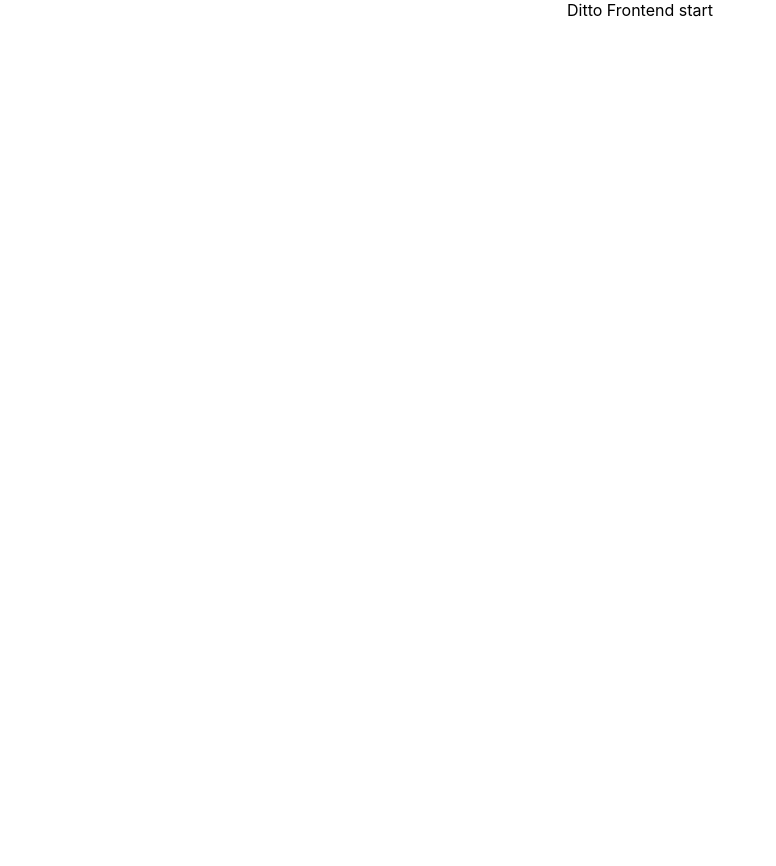
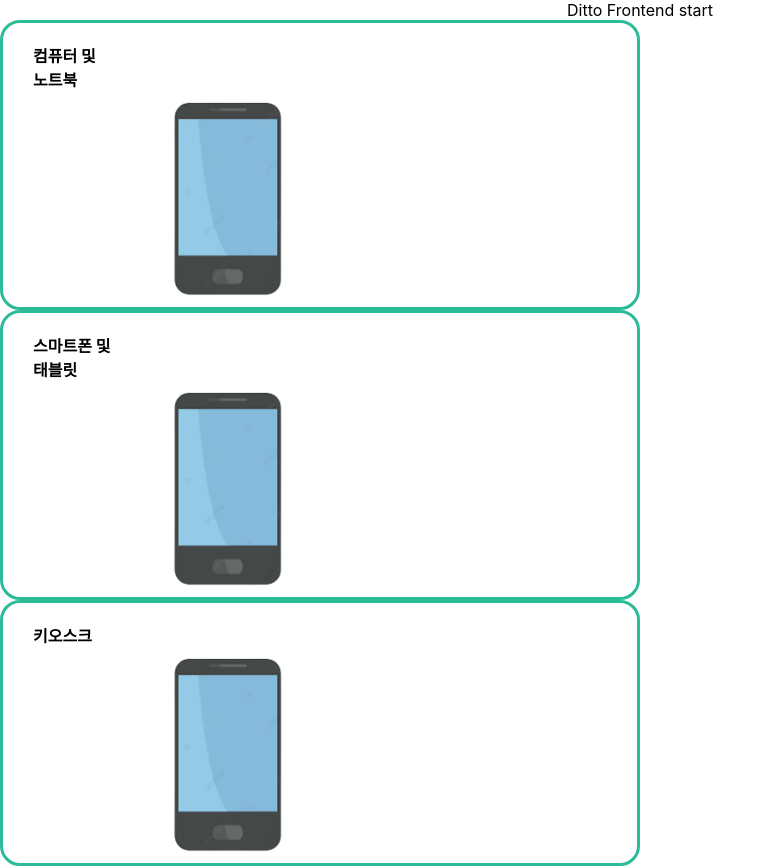
Before and after one commit to HakkertonDitto/frontend, a React (Create React App) app: page /test in a window 1280 px wide. Shown: the whole page, without its empty margins (0-776 px from the left). Before the commit the page ends 800 px from the top, so only its background shows below. Built offline with nearby package versions, Linux system fonts and the light colour scheme.

Commit message:
card,logopage

```diff
--- a/src/App.js
+++ b/src/App.js
@@ -1,11 +1,20 @@
-import logo from './logo.svg';
+
+import { Route, Routes } from 'react-router-dom';
 import './App.css';
 
+import LogoPage from './pages/LogoPage';
+import TestPage from './pages/TestPage';
 function App() {
   return (
     <div className="App">
+      {/* 테스트 문구-현재 어플에 이 문구 뜸 */}
       Ditto Frontend start
 
+    {/* 라우터 주소는 협의 후 결정하는걸로 */}
+ <Routes>
+  <Route path='/logo' element={<LogoPage></LogoPage>}></Route>
+  <Route path='/test' element={<TestPage></TestPage>}></Route>
+ </Routes>
     </div>
   );
 }
--- /dev/null
+++ b/src/components/Card.js
@@ -0,0 +1,22 @@
+import React from "react";
+import "../styles/Card.css";
+
+
+function Card({cardTitle1,cardTitle2,cardImage,cardAlt}){
+    return(
+        <div className="card-wrapper">
+            <div className="card-container">
+                <div className="card-text">
+                <p>{cardTitle1}<br/>{cardTitle2}</p>
+            </div>
+            <div className="card-img">
+                <img src={process.env.PUBLIC_URL + `/img/${cardImage}`} alt={cardAlt}/>
+            </div>
+            </div>
+
+        </div>
+
+    )
+}
+
+export default Card;
--- /dev/null
+++ b/src/pages/LogoPage.js
@@ -0,0 +1,19 @@
+import "../styles/LogoPage.css";
+function LogoPage(){
+return(
+    <div className="logo-wrapper">
+        <div className="logo-container">
+            <div className="logo-title">
+                <h1>디토</h1>
+                <p><span className="green">디</span>지털 장벽 완화의 <span className="green">토</span>대</p>
+
+            </div>
+
+
+        </div>
+
+    </div>
+)
+}
+
+export default LogoPage;
--- /dev/null
+++ b/src/pages/TestPage.js
@@ -0,0 +1,14 @@
+import Card from "../components/Card";
+
+function TestPage(){
+return(
+    <div>
+          {/* 카드 컴포넌트 시험용 */}
+    <Card cardTitle1={"컴퓨터 및"} cardTitle2={"노트북"} cardImage={"smartphone.png"}/>
+    <Card cardTitle1={"스마트폰 및"} cardTitle2={"태블릿"} cardImage={"smartphone.png"}/>
+    <Card cardTitle1={"키오스크"} cardTitle2={""} cardImage={"smartphone.png"}/>
+
+    </div>
+)
+}
+export default TestPage
--- /dev/null
+++ b/src/styles/Card.css
@@ -0,0 +1,34 @@
+* {
+    margin: 0;
+    padding: 0;
+    box-sizing: border-box;
+  }
+
+  .card-wrapper{
+    display: flex;
+    flex-direction: row;
+    flex-wrap: wrap;
+    width:100%;
+  }
+  .card-container{
+
+    background-color: white;
+    width:50%;
+    height:100%;
+    border: 3px solid #2CBB99;
+    border-radius: 20px;
+    text-align:left;
+  }
+  .card-text p{
+    font-weight: bold;
+
+    margin-top: 20px;
+    margin-left:30px;
+    display: inline-block;
+
+  }
+  .card-img img{
+    width:25%;
+    margin-left:150px;
+
+  }
--- /dev/null
+++ b/src/styles/LogoPage.css
@@ -0,0 +1,49 @@
+*{
+    margin: 0;
+    padding: 0;
+    box-sizing: border-box;
+
+}
+/* 이미지 전체에 넣기 */
+
+
+.logo-wrapper{
+    margin: 0;
+    padding: 0;
+    background-image: url('/public/img/logopage.png');
+    background-size: contain;
+    background-repeat: no-repeat;
+    position: relative;
+width: 360px;
+height: 640px;
+backdrop-filter: blur(2px);
+    display: flex;
+    width:100%;
+}
+
+.logo-container{
+    position: absolute;
+    width:100%;
+
+}
+
+/* 디토 */
+.logo-title h1{
+    position: absolute;
+
+    color:#88EBD3;
+    -webkit-text-stroke: 0.2px black;
+}
+
+/* 디지털 어쩌구 */
+.logo-title p{
+    position: absolute;
+    color:white;
+
+    -webkit-text-stroke: 0.2px black;
+}
+
+/* 중간 글자 색바꿈 */
+.green{
+    color:#88EBD3;
+}
```
Also changed, not shown: public/img/logopage.png (added), public/img/smartphone.png (added).
